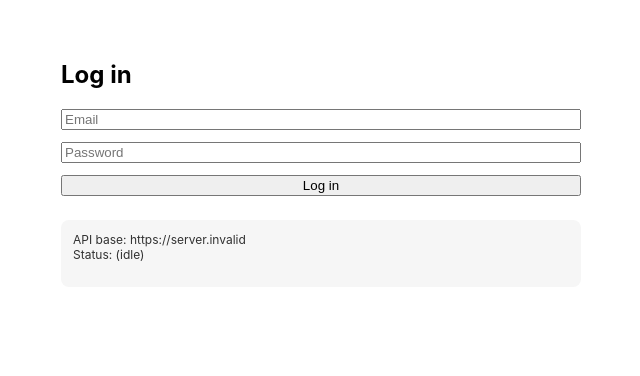
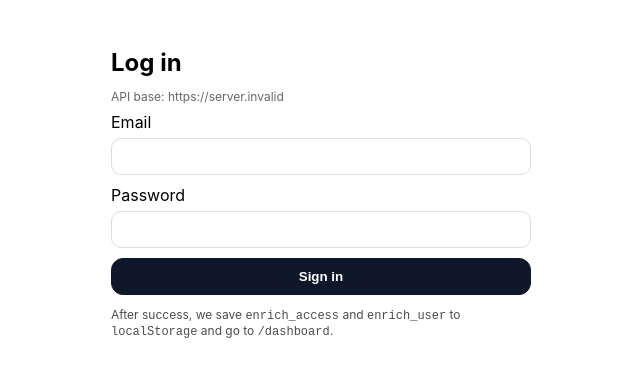
Before and after one commit to enrich-t/enrich_app, a Next.js app: page /login in a window 1280 px wide. Shown: the top 376 px of the page, without its empty margins (319-959 px from the left). Built offline with nearby package versions, Linux system fonts and the light colour scheme; no server answers.

Commit message:
fix(login): robust client login saves enrich_access & enrich_user and routes to /dashboard

```diff
--- a/src/app/login/page.tsx
+++ b/src/app/login/page.tsx
@@ -1,43 +1,22 @@
 "use client";
-import { useState } from "react";
-
-type Candidate = { source: string; token: string };
+import { useMemo, useState } from "react";
+import { useRouter } from "next/navigation";
 
 export default function LoginPage() {
-  const base = (process.env.NEXT_PUBLIC_API_BASE_URL || "https://enrich-backend-new.onrender.com").replace(/\/$/, "");
+  const router = useRouter();
+  const base = useMemo(
+    () => (process.env.NEXT_PUBLIC_API_BASE_URL || "https://enrich-backend-new.onrender.com").replace(/\/$/, ""),
+    []
+  );
   const [email, setEmail] = useState("");
   const [password, setPassword] = useState("");
-  const [status, setStatus] = useState("(idle)");
-  const [raw, setRaw] = useState("");
+  const [busy, setBusy] = useState(false);
+  const [err, setErr] = useState<string | null>(null);
 
-  function collectCandidates(data: any): Candidate[] {
-    const c: Candidate[] = [];
-    const add = (source: string, v: any) => {
-      if (typeof v === "string" && v.length > 0) c.push({ source, token: v });
-    };
-    add("supabase_access_token", data?.supabase_access_token);
-    add("access_token", data?.access_token);
-    add("token", data?.token);
-    add("session.access_token", data?.session?.access_token);
-    add("raw.session.access_token", data?.raw?.session?.access_token);
-    add("data.session.access_token", data?.data?.session?.access_token);
-    // prefer JWT-looking tokens first
-    c.sort((a, b) => (b.token.split(".").length - a.token.split(".").length));
-    return c;
-  }
-
-  async function verifyToken(token: string): Promise<boolean> {
-    try {
-      const r = await fetch(`${base}/auth/me`, { headers: { Authorization: `Bearer ${token}` } });
-      return r.ok;
-    } catch {
-      return false;
-    }
-  }
-
-  async function onLogin() {
-    setStatus("REQUESTING…");
-    setRaw("");
+  async function onSubmit(e: React.FormEvent) {
+    e.preventDefault();
+    setBusy(true);
+    setErr(null);
     try {
       const res = await fetch(`${base}/auth/login`, {
         method: "POST",
@@ -45,52 +24,91 @@ export default function LoginPage() {
         body: JSON.stringify({ email, password }),
       });
       const text = await res.text();
-      setRaw(text || "(no body)");
-
       let data: any = null;
       try { data = text ? JSON.parse(text) : null; } catch {}
 
       if (!res.ok) {
-        const msg = data?.detail?.message || data?.message || text || "Login failed";
-        throw new Error(msg);
+        throw new Error(
+          data?.detail?.message || data?.message || text || "Login failed"
+        );
       }
 
-      const candidates = collectCandidates(data || {});
-      if (candidates.length === 0) throw new Error("No token returned from /auth/login");
+      const token =
+        data?.access_token ||
+        data?.token ||
+        data?.jwt ||
+        data?.session?.access_token ||
+        data?.data?.access_token;
 
-      setStatus(`Trying ${candidates.length} token candidate(s)…`);
-      let picked: Candidate | null = null;
-      for (const cand of candidates) {
-        const ok = await verifyToken(cand.token);
-        if (ok) { picked = cand; break; }
-      }
-      if (!picked) throw new Error("Could not verify token with /auth/me");
+      if (!token) throw new Error("No access token in response");
 
-      // store verified token + user
-      localStorage.setItem("enrich_access", picked.token);
-      localStorage.setItem("enrich_user", JSON.stringify({ email }));
+      const user = data?.user || data?.profile || { email, user_id: data?.user_id };
 
-      setStatus(`OK (stored: ${picked.source}). Redirecting…`);
-      // hard redirect so any guards pick up auth
-      window.location.href = "/dashboard";
+      // Save exactly what the dashboard expects:
+      localStorage.setItem("enrich_access", token);
+      localStorage.setItem(
+        "enrich_user",
+        JSON.stringify({
+          email: user?.email || email,
+          user_id: user?.id || user?.user_id || data?.user_id,
+        })
+      );
+
+      // Navigate to dashboard (soft + hard fallback)
+      try { router.replace("/dashboard"); } catch {}
+      setTimeout(() => { if (window.location.pathname !== "/dashboard") window.location.href = "/dashboard"; }, 150);
     } catch (e: any) {
-      setStatus(`ERROR: ${e?.message || String(e)}`);
+      setErr(e?.message || "Login failed");
+    } finally {
+      setBusy(false);
     }
   }
 
   return (
-    <div style={{ maxWidth: 520, margin: "60px auto", fontFamily: "Inter, system-ui, Arial" }}>
-      <h2>Log in</h2>
-      <div style={{ display: "grid", gap: 12, marginTop: 16 }}>
-        <input placeholder="Email" value={email} onChange={e => setEmail(e.target.value)} type="email" required />
-        <input placeholder="Password" value={password} onChange={e => setPassword(e.target.value)} type="password" required />
-        <button type="button" onClick={onLogin}>Log in</button>
-      </div>
-
-      <div style={{marginTop:24, padding:12, background:"#f6f6f6", borderRadius:8}}>
-        <div style={{fontSize:12, opacity:0.8}}>API base: {base}</div>
-        <div style={{fontSize:12, opacity:0.8}}>Status: {status}</div>
-        <pre style={{whiteSpace:"pre-wrap"}}>{raw}</pre>
+    <div style={{ fontFamily: "Inter, system-ui, Arial", maxWidth: 420, margin: "48px auto", padding: "0 16px" }}>
+      <h2 style={{ marginBottom: 12 }}>Log in</h2>
+      <div style={{ marginBottom: 8, fontSize: 12, opacity: 0.6 }}>API base: {base}</div>
+      <form onSubmit={onSubmit} style={{ display: "grid", gap: 10 }}>
+        <label style={{ display: "grid", gap: 6 }}>
+          <span>Email</span>
+          <input
+            type="email"
+            value={email}
+            onChange={(e) => setEmail(e.target.value)}
+            required
+            style={{ padding: 10, borderRadius: 10, border: "1px solid #ddd" }}
+          />
+        </label>
+        <label style={{ display: "grid", gap: 6 }}>
+          <span>Password</span>
+          <input
+            type="password"
+            value={password}
+            onChange={(e) => setPassword(e.target.value)}
+            required
+            style={{ padding: 10, borderRadius: 10, border: "1px solid #ddd" }}
+          />
+        </label>
+        <button
+          type="submit"
+          disabled={busy}
+          style={{
+            padding: "10px 14px",
+            borderRadius: 12,
+            border: "1px solid #0f172a",
+            background: "#0f172a",
+            color: "#fff",
+            fontWeight: 700,
+            cursor: "pointer",
+            opacity: busy ? 0.7 : 1,
+          }}
+        >
+          {busy ? "Signing in…" : "Sign in"}
+        </button>
+        {err && <div style={{ color: "crimson" }}>{err}</div>}
+      </form>
+      <div style={{ marginTop: 12, fontSize: 12, opacity: 0.7 }}>
+        After success, we save <code>enrich_access</code> and <code>enrich_user</code> to <code>localStorage</code> and go to <code>/dashboard</code>.
       </div>
     </div>
   );
```
